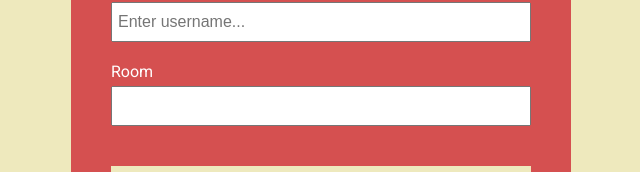
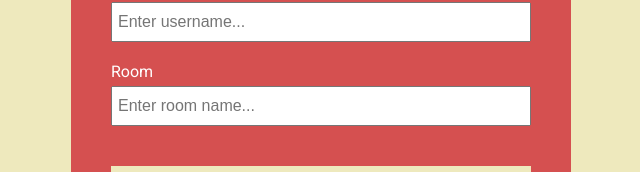
Before and after one commit to vishwas-yadav-cell/real-time-chatApp-socket.io, a website: page public/index.html in a window 1280 px wide. Shown: the part 210-382 px from the top of the page, without its empty margins (319-959 px from the left). Drawn offline with Linux system fonts and the light colour scheme.

Commit message:
'intial'

```diff
--- a/public/index.html
+++ b/public/index.html
@@ -32,7 +32,7 @@
 					</div>
 					<div class="form-control">
 						<label for="room">Room</label>
-						<input type="text" name="room" id="room" required>
+						<input type="text" name="room" id="room" placeholder="Enter room name..." required>
 					</div>
 					<button type="submit" class="btn">Join Chat</button>
 				</form>
```
